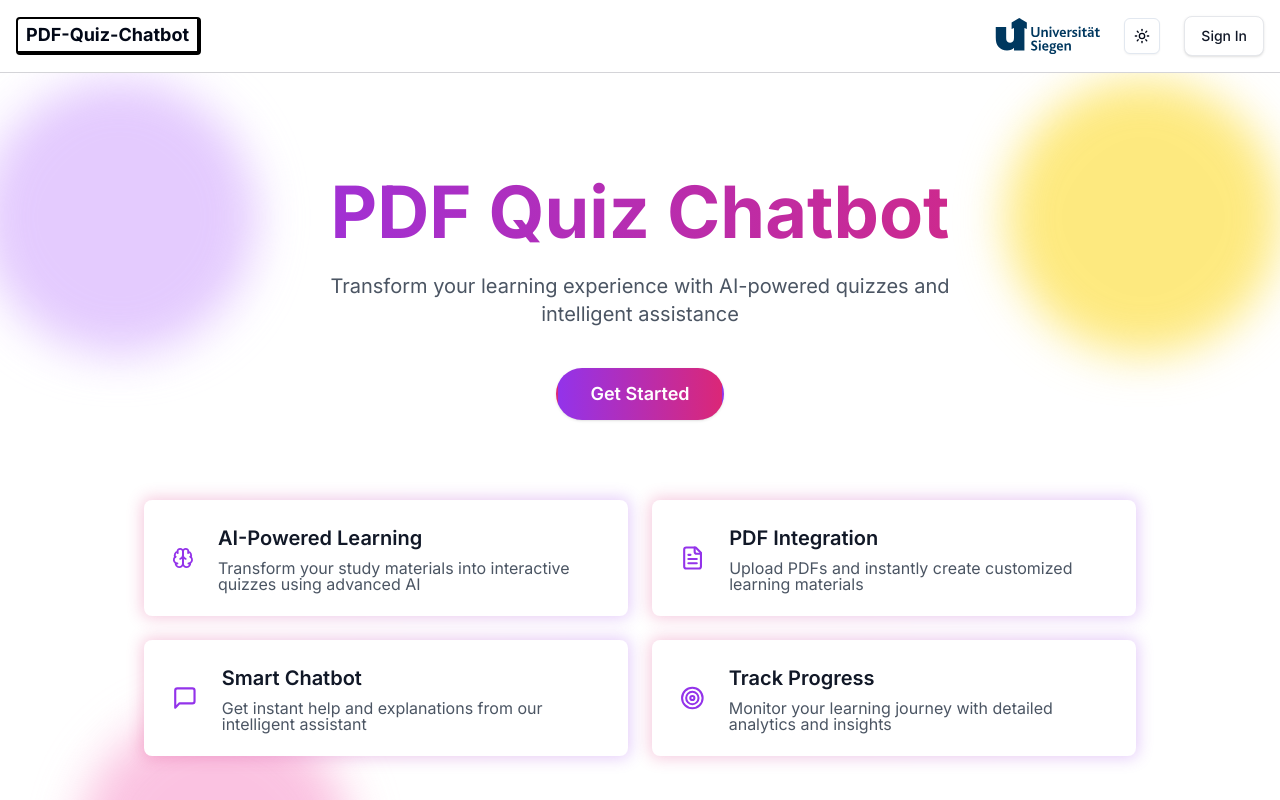
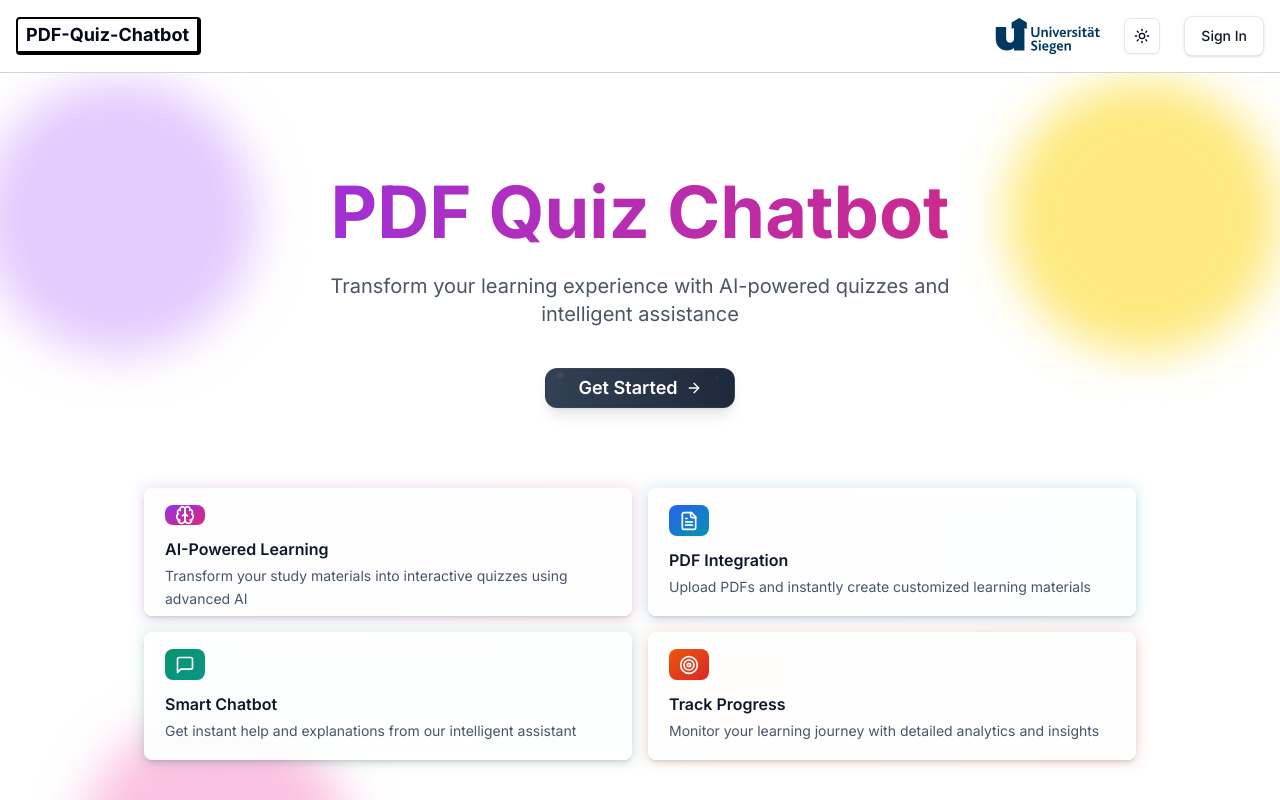
Before and after one commit to YounusEjazi/PDF-QUIZ-CHATBOT, a Next.js app in the folder pdf-quiz-chatbot/: page / in a window 1280 px wide. Shown: the top 800 px of the page. Built offline with nearby package versions, Linux system fonts and the light colour scheme; no server answers.

Commit message:
Enhance UI components with improved gradient effects, update feature descriptions, and refine button animations for a more engaging user experience.

```diff
--- a/pdf-quiz-chatbot/src/app/page.tsx
+++ b/pdf-quiz-chatbot/src/app/page.tsx
@@ -15,22 +15,26 @@ export default async function Home() {
     {
       icon: Brain,
       title: "AI-Powered Learning",
-      description: "Transform your study materials into interactive quizzes using advanced AI"
+      description: "Transform your study materials into interactive quizzes using advanced AI",
+      gradient: "from-purple-600 to-pink-600"
     },
     {
       icon: FileText,
       title: "PDF Integration",
-      description: "Upload PDFs and instantly create customized learning materials"
+      description: "Upload PDFs and instantly create customized learning materials",
+      gradient: "from-blue-600 to-cyan-600"
     },
     {
       icon: MessageSquare,
       title: "Smart Chatbot",
-      description: "Get instant help and explanations from our intelligent assistant"
+      description: "Get instant help and explanations from our intelligent assistant",
+      gradient: "from-emerald-600 to-teal-600"
     },
     {
       icon: Target,
       title: "Track Progress",
-      description: "Monitor your learning journey with detailed analytics and insights"
+      description: "Monitor your learning journey with detailed analytics and insights",
+      gradient: "from-orange-600 to-red-600"
     }
   ];
 
@@ -56,18 +60,29 @@ export default async function Home() {
         </div>
 
         {/* Features Grid */}
-        <div className="grid grid-cols-1 md:grid-cols-2 gap-6 px-4">
+        <div className="grid grid-cols-1 md:grid-cols-2 gap-4 px-4">
           {features.map((feature, index) => (
             <div
               key={index}
-              className="relative group"
+              className="group relative"
             >
-              <div className="absolute -inset-0.5 bg-gradient-to-r from-pink-600 to-purple-600 dark:from-pink-500 dark:to-purple-500 rounded-lg blur opacity-25 group-hover:opacity-75 transition duration-1000 group-hover:duration-200" />
-              <div className="relative bg-white dark:bg-gray-900 px-7 py-6 rounded-lg leading-none flex items-center space-x-6">
-                <feature.icon className="w-8 h-8 text-purple-600 dark:text-purple-400" />
-                <div>
-                  <h3 className="text-xl font-semibold text-gray-900 dark:text-gray-100 mb-2">{feature.title}</h3>
-                  <p className="text-gray-600 dark:text-gray-300">{feature.description}</p>
+              {/* Subtle gradient border */}
+              <div className={`absolute -inset-0.5 bg-gradient-to-r ${feature.gradient} rounded-lg blur opacity-15 group-hover:opacity-25 transition duration-300`} />
+
+              {/* Card content */}
+              <div className="relative bg-white/95 dark:bg-slate-900/95 backdrop-blur-sm border border-white/40 dark:border-slate-700/40 px-5 py-4 rounded-lg shadow-md hover:shadow-lg transition-all duration-200 hover:scale-[1.005] h-32 flex flex-col">
+                {/* Icon with subtle gradient */}
+                <div className={`inline-flex items-center justify-center w-10 h-10 bg-gradient-to-br ${feature.gradient} rounded-lg mb-3 shadow-sm`}>
+                  <feature.icon className="w-5 h-5 text-white" />
+                </div>
+
+                <div className="space-y-1 flex-1">
+                  <h3 className="text-base font-semibold text-slate-900 dark:text-slate-100">
+                    {feature.title}
+                  </h3>
+                  <p className="text-slate-600 dark:text-slate-300 text-sm leading-relaxed">
+                    {feature.description}
+                  </p>
                 </div>
               </div>
             </div>
--- a/pdf-quiz-chatbot/src/components/DetailsDialog.tsx
+++ b/pdf-quiz-chatbot/src/components/DetailsDialog.tsx
@@ -8,7 +8,7 @@ import {
   DialogTitle,
   DialogTrigger,
 } from "@/components/ui/dialog";
-import { Github, HelpCircle, Youtube } from "lucide-react";
+import { Github, HelpCircle, Youtube, Sparkles, BookOpen, Brain, Zap } from "lucide-react";
 import Link from "next/link";
 import Image from "next/image";
 
@@ -18,47 +18,97 @@ const DetailsDialog = (props: Props) => {
   return (
     <Dialog>
       <DialogTrigger>
-        <span className="flex items-center gap-2 px-3 py-2 text-sm font-medium text-white transition-all rounded-xl bg-gradient-to-r from-purple-600 to-pink-600 hover:shadow-lg hover:shadow-purple-500/25 hover:scale-[1.02] active:scale-[0.98]">
+        <span className="group relative inline-flex items-center gap-2 px-4 py-2.5 text-sm font-medium text-white transition-all rounded-xl bg-gradient-to-r from-slate-700 to-slate-800 hover:from-slate-600 hover:to-slate-700 hover:shadow-lg hover:shadow-slate-500/25 hover:scale-[1.02] active:scale-[0.98] border border-slate-600/30">
+          <HelpCircle className="w-4 h-4 group-hover:rotate-12 transition-transform duration-200" />
           What is this
-          <HelpCircle className="w-4 h-4" />
         </span>
       </DialogTrigger>
-      <DialogContent className="w-[95vw] max-w-3xl md:w-[85vw] p-0 gap-0 bg-white/80 dark:bg-gray-900/80 backdrop-blur-xl border border-white/20 rounded-2xl shadow-xl">
-        <DialogHeader className="p-6 pb-0">
-          <DialogTitle className="text-2xl sm:text-3xl font-bold bg-clip-text text-transparent bg-gradient-to-r from-purple-600 to-pink-600 dark:from-purple-400 dark:to-pink-400">
-            Welcome to PDF-Quiz-Chatbot!
-          </DialogTitle>
-          <DialogDescription className="space-y-6">
-            <div className="relative mt-6 p-6 bg-gradient-to-r from-purple-500/10 to-pink-500/10 dark:from-purple-500/20 dark:to-pink-500/20 rounded-xl">
-              <div className="absolute inset-0 bg-white/40 dark:bg-gray-900/40 rounded-xl backdrop-blur-sm" />
-              <p className="relative text-base sm:text-lg text-gray-700 dark:text-gray-300 leading-relaxed">
-                Are you tired of mundane and repetitive quizzes? Say goodbye to
-                the ordinary and embrace the extraordinary with PDF-Quiz-Chatbot! Our
-                platform is revolutionizing the quiz and learning experience by
-                harnessing the immense potential of artificial intelligence.
+      <DialogContent className="w-[95vw] max-w-4xl md:w-[90vw] p-0 gap-0 bg-gradient-to-br from-slate-50 via-blue-50 to-indigo-100 dark:from-slate-900 dark:via-slate-800 dark:to-slate-900 backdrop-blur-xl border border-white/20 dark:border-slate-700/20 rounded-2xl shadow-2xl overflow-hidden">
+        {/* Background decorative elements */}
+        <div className="absolute top-0 -left-4 w-72 h-72 bg-purple-300/20 dark:bg-purple-600/20 rounded-full mix-blend-multiply dark:mix-blend-soft-light filter blur-3xl opacity-30 animate-blob" />
+        <div className="absolute top-0 -right-4 w-72 h-72 bg-blue-300/20 dark:bg-blue-600/20 rounded-full mix-blend-multiply dark:mix-blend-soft-light filter blur-3xl opacity-30 animate-blob animation-delay-2000" />
+
+        <DialogHeader className="relative p-8 pb-6">
+          <div className="flex items-center gap-3 mb-4">
+            <div className="flex items-center justify-center w-12 h-12 bg-gradient-to-br from-purple-600 to-pink-600 rounded-xl shadow-lg">
+              <Sparkles className="w-6 h-6 text-white" />
+            </div>
+            <DialogTitle className="text-3xl sm:text-4xl font-bold bg-clip-text text-transparent bg-gradient-to-r from-slate-900 via-purple-800 to-slate-900 dark:from-slate-100 dark:via-purple-200 dark:to-slate-100">
+              Welcome to PDF Quiz Chatbot
+            </DialogTitle>
+          </div>
+
+          <DialogDescription className="space-y-8">
+            {/* Hero description */}
+            <div className="relative p-6 bg-white/80 dark:bg-slate-900/80 backdrop-blur-sm border border-white/30 dark:border-slate-700/30 rounded-xl shadow-lg">
+              <div className="absolute top-2 right-2 w-8 h-8 text-purple-400/60 animate-pulse">
+                <Brain size={32} />
+              </div>
+              <p className="relative text-lg sm:text-xl text-slate-700 dark:text-slate-300 leading-relaxed pr-12">
+                Transform your learning experience with AI-powered quizzes and intelligent assistance.
+                Upload any PDF document and instantly create personalized quizzes, get instant explanations,
+                and track your progress with our advanced AI chatbot.
               </p>
             </div>
 
+            {/* Features grid */}
+            <div className="grid grid-cols-1 sm:grid-cols-3 gap-4">
+              <div className="p-4 bg-gradient-to-br from-purple-50 to-pink-50 dark:from-purple-950/50 dark:to-pink-950/50 border border-purple-200/50 dark:border-purple-700/50 rounded-xl">
+                <div className="flex items-center gap-3 mb-3">
+                  <div className="w-8 h-8 bg-gradient-to-br from-purple-600 to-pink-600 rounded-lg flex items-center justify-center">
+                    <BookOpen className="w-4 h-4 text-white" />
+                  </div>
+                  <h4 className="font-semibold text-slate-900 dark:text-slate-100">Smart Learning</h4>
+                </div>
+                <p className="text-sm text-slate-600 dark:text-slate-300">AI adapts to your learning style and creates personalized content</p>
+              </div>
+
+              <div className="p-4 bg-gradient-to-br from-blue-50 to-cyan-50 dark:from-blue-950/50 dark:to-cyan-950/50 border border-blue-200/50 dark:border-blue-700/50 rounded-xl">
+                <div className="flex items-center gap-3 mb-3">
+                  <div className="w-8 h-8 bg-gradient-to-br from-blue-600 to-cyan-600 rounded-lg flex items-center justify-center">
+                    <Zap className="w-4 h-4 text-white" />
+                  </div>
+                  <h4 className="font-semibold text-slate-900 dark:text-slate-100">Instant Help</h4>
+                </div>
+                <p className="text-sm text-slate-600 dark:text-slate-300">Get immediate explanations and answers from our AI assistant</p>
+              </div>
+
+              <div className="p-4 bg-gradient-to-br from-emerald-50 to-teal-50 dark:from-emerald-950/50 dark:to-teal-950/50 border border-emerald-200/50 dark:border-emerald-700/50 rounded-xl">
+                <div className="flex items-center gap-3 mb-3">
+                  <div className="w-8 h-8 bg-gradient-to-br from-emerald-600 to-teal-600 rounded-lg flex items-center justify-center">
+                    <Brain className="w-4 h-4 text-white" />
+                  </div>
+                  <h4 className="font-semibold text-slate-900 dark:text-slate-100">Track Progress</h4>
+                </div>
+                <p className="text-sm text-slate-600 dark:text-slate-300">Monitor your improvement with detailed analytics and insights</p>
+              </div>
+            </div>
+
+            {/* Technologies section */}
             <div className="space-y-4">
-              <h4 className="text-lg sm:text-xl font-semibold bg-clip-text text-transparent bg-gradient-to-r from-purple-600 to-pink-600 dark:from-purple-400 dark:to-pink-400">
-                Built with Modern Technologies
-              </h4>
-              <div className="grid grid-cols-2 sm:grid-cols-3 md:grid-cols-4 gap-4 p-4 bg-white/50 dark:bg-gray-800/50 rounded-xl border border-gray-200/50 dark:border-gray-700/50">
+              <div className="flex items-center gap-3">
+                <div className="w-1 h-8 bg-gradient-to-br from-purple-600 to-pink-600 rounded-full"></div>
+                <h4 className="text-xl font-bold bg-clip-text text-transparent bg-gradient-to-r from-slate-900 via-purple-800 to-slate-900 dark:from-slate-100 dark:via-purple-200 dark:to-slate-100">
+                  Built with Modern Technologies
+                </h4>
+              </div>
+
+              <div className="grid grid-cols-2 sm:grid-cols-4 gap-3 p-6 bg-white/60 dark:bg-slate-900/60 backdrop-blur-sm rounded-xl border border-white/30 dark:border-slate-700/30">
                 {[
-                  { name: "Planet Scale", image: "/planetscale.png", size: 35 },
-                  { name: "Next.js", image: "/nextjs.png", size: 35 },
-                  { name: "Tailwind", image: "/tailwind.png", size: 35 },
-                  { name: "NextAuth", image: "/nextauth.png", size: 30 },
-                  { name: "OpenAI", image: "/openai.png", size: 30 },
-                  { name: "React Query", image: "/react-query.png", size: 30 },
-                  { name: "Prisma", image: "/prisma.png", size: 30 },
-                  { name: "TypeScript", image: "/typescript.png", size: 30 },
+                  { name: "Planet Scale", image: "/planetscale.png", size: 32 },
+                  { name: "Next.js", image: "/nextjs.png", size: 32 },
+                  { name: "Tailwind", image: "/tailwind.png", size: 32 },
+                  { name: "NextAuth", image: "/nextauth.png", size: 28 },
+                  { name: "OpenAI", image: "/openai.png", size: 28 },
+                  { name: "React Query", image: "/react-query.png", size: 28 },
+                  { name: "Prisma", image: "/prisma.png", size: 28 },
+                  { name: "TypeScript", image: "/typescript.png", size: 28 },
                 ].map((tech, index) => (
                   <div
                     key={tech.name}
-                    className="flex items-center gap-3 p-3 rounded-lg bg-white/50 dark:bg-gray-900/50 border border-gray-200/50 dark:border-gray-700/50 transition-all hover:scale-[1.02] hover:shadow-lg hover:shadow-purple-500/10"
+                    className="group flex items-center gap-3 p-3 rounded-lg bg-white/80 dark:bg-slate-800/80 border border-white/50 dark:border-slate-700/50 transition-all duration-200 hover:scale-[1.02] hover:shadow-lg hover:shadow-purple-500/10 hover:border-purple-300/50 dark:hover:border-purple-600/50"
                   >
-                    <div className="relative w-8 h-8 sm:w-10 sm:h-10 flex items-center justify-center rounded-lg bg-white dark:bg-gray-800 p-1.5 shadow-sm">
+                    <div className="relative w-8 h-8 flex items-center justify-center rounded-lg bg-white dark:bg-slate-700 p-1.5 shadow-sm group-hover:shadow-md transition-shadow">
                       <Image
                         alt={tech.name.toLowerCase()}
                         src={tech.image}
@@ -67,7 +117,7 @@ const DetailsDialog = (props: Props) => {
                         className="object-contain"
                       />
                     </div>
-                    <span className="text-sm sm:text-base font-medium text-gray-700 dark:text-gray-300">
+                    <span className="text-sm font-medium text-slate-700 dark:text-slate-300 group-hover:text-slate-900 dark:group-hover:text-slate-100 transition-colors">
                       {tech.name}
                     </span>
                   </div>
--- a/pdf-quiz-chatbot/src/components/SignInButton.tsx
+++ b/pdf-quiz-chatbot/src/components/SignInButton.tsx
@@ -4,6 +4,7 @@ import React, { useState } from "react";
 import { Button } from "@/components/ui/button";
 import AuthModal from "./AuthModal";
 import { useRouter } from "next/navigation";
+import { ArrowRight, Sparkles } from "lucide-react";
 
 type Props = {
   text: string;
@@ -29,11 +30,36 @@ const SignInButton = ({ text, variant = 'navbar' }: Props) => {
         size="lg"
         className={
           variant === 'hero'
-            ? "relative px-8 py-6 text-base sm:text-lg font-semibold bg-gradient-to-r from-purple-600 to-pink-600 text-white border-2 border-transparent transition-all duration-200 ease-in-out transform hover:scale-105 hover:shadow-xl rounded-full"
+            ? "group relative px-8 py-4 text-lg font-semibold bg-gradient-to-r from-slate-700 to-slate-800 text-white border border-slate-600/30 shadow-lg transition-all duration-300 ease-out transform hover:scale-105 hover:shadow-xl rounded-xl overflow-hidden"
             : "relative px-4 py-2 text-sm font-medium bg-white dark:bg-gray-900 text-gray-900 dark:text-white border border-gray-200 dark:border-gray-800 hover:bg-gray-50 dark:hover:bg-gray-800 rounded-lg transition-all"
         }
       >
-        {text}
+        {variant === 'hero' && (
+          <>
+            {/* Subtle gradient overlay */}
+            <div className="absolute inset-0 bg-gradient-to-r from-slate-600/20 to-slate-700/20 opacity-0 group-hover:opacity-100 transition-all duration-300" />
+
+            {/* Subtle particles */}
+            <div className="absolute top-1 left-3 w-1 h-1 bg-white/40 rounded-full animate-ping" />
+            <div className="absolute top-2 right-4 w-0.5 h-0.5 bg-slate-300/40 rounded-full animate-ping animation-delay-1000" />
+
+            {/* Shimmer effect */}
+            <div className="absolute inset-0 bg-gradient-to-r from-transparent via-white/10 to-transparent -translate-x-full group-hover:translate-x-full transition-transform duration-700" />
+
+            {/* Content with clean styling */}
+            <span className="relative z-10 flex items-center space-x-2">
+              <span className="text-white font-semibold">
+                {text}
+              </span>
+              <ArrowRight className="w-5 h-5 group-hover:translate-x-1 transition-transform duration-300" />
+            </span>
+
+            {/* Subtle border glow */}
+            <div className="absolute -inset-0.5 bg-gradient-to-r from-slate-600 to-slate-700 rounded-xl blur opacity-0 group-hover:opacity-30 transition-opacity duration-300 -z-10" />
+          </>
+        )}
+
+        {variant !== 'hero' && text}
       </Button>
 
       <AuthModal
```
